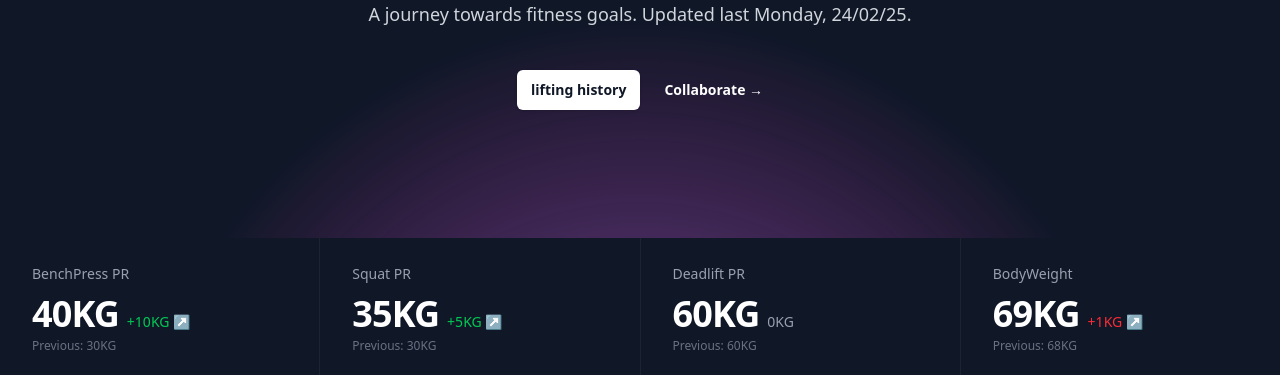
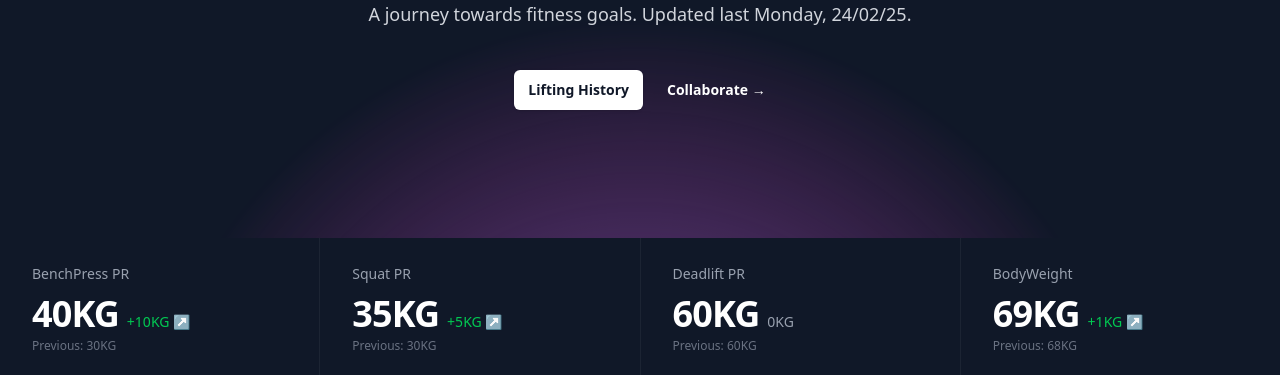
Before and after one commit to YelllowSunray/projectfitness, a Next.js app: page / in a window 1280 px wide. Shown: the part 440-815 px from the top of the page. Built offline with nearby package versions, Linux system fonts and the light colour scheme.

Commit message:
Your commit message here

```diff
--- a/src/app/page.tsx
+++ b/src/app/page.tsx
@@ -6,7 +6,7 @@ const stats = [
   { name: 'Squat PR', value: '35KG', previousValue: '30KG', increase: 5 },
   { name: 'Deadlift PR', value: '60KG', previousValue: '60KG', increase: 0 },
   { name: 'BodyWeight', value: '69KG', previousValue: '68KG', increase: 1 }
-]
+];
 
 function Home() {
   return (
@@ -25,7 +25,7 @@ function Home() {
                 href="/log"
                 className="rounded-md bg-white px-3.5 py-2.5 text-sm font-semibold text-gray-900 shadow-sm hover:bg-gray-100 focus-visible:outline focus-visible:outline-2 focus-visible:outline-offset-2 focus-visible:outline-white"
               >
-                lifting history
+                Lifting History
               </a>
               <a href="/forum" className="text-sm/6 font-semibold text-white">
                 Collaborate <span aria-hidden="true">→</span>
@@ -47,7 +47,7 @@ function Home() {
           </defs>
         </svg>
       </div>
-      <div className="bg-gray-900">
+      <div className="bg-gray-900 ">
         <div className="mx-auto max-w-7xl">
           <div className="grid grid-cols-1 gap-px bg-white/5 sm:grid-cols-2 lg:grid-cols-4">
             {stats.map((stat) => (
@@ -55,10 +55,10 @@ function Home() {
                 <p className="text-sm/6 font-medium text-gray-400">{stat.name}</p>
                 <p className="mt-2 flex items-baseline gap-x-2">
                   <span className="text-4xl font-semibold tracking-tight text-white">{stat.value}</span>
-                  {/* Display increase with appropriate color and symbols instead of Lucide icons */}
+                  {/* Fixed color logic for weight gain/loss */}
                   <span className={`text-sm font-medium ${
                     stat.name === 'BodyWeight'
-                      ? (stat.increase < 0 ? 'text-green-500' : stat.increase > 0 ? 'text-red-500' : 'text-gray-400')
+                      ? (stat.increase > 0 ? 'text-green-500' : stat.increase < 0 ? 'text-red-500' : 'text-gray-400')
                       : (stat.increase > 0 ? 'text-green-500' : stat.increase < 0 ? 'text-red-500' : 'text-gray-400')
                   }`}>
                     {stat.increase > 0 && '+'}{stat.increase}KG
```
